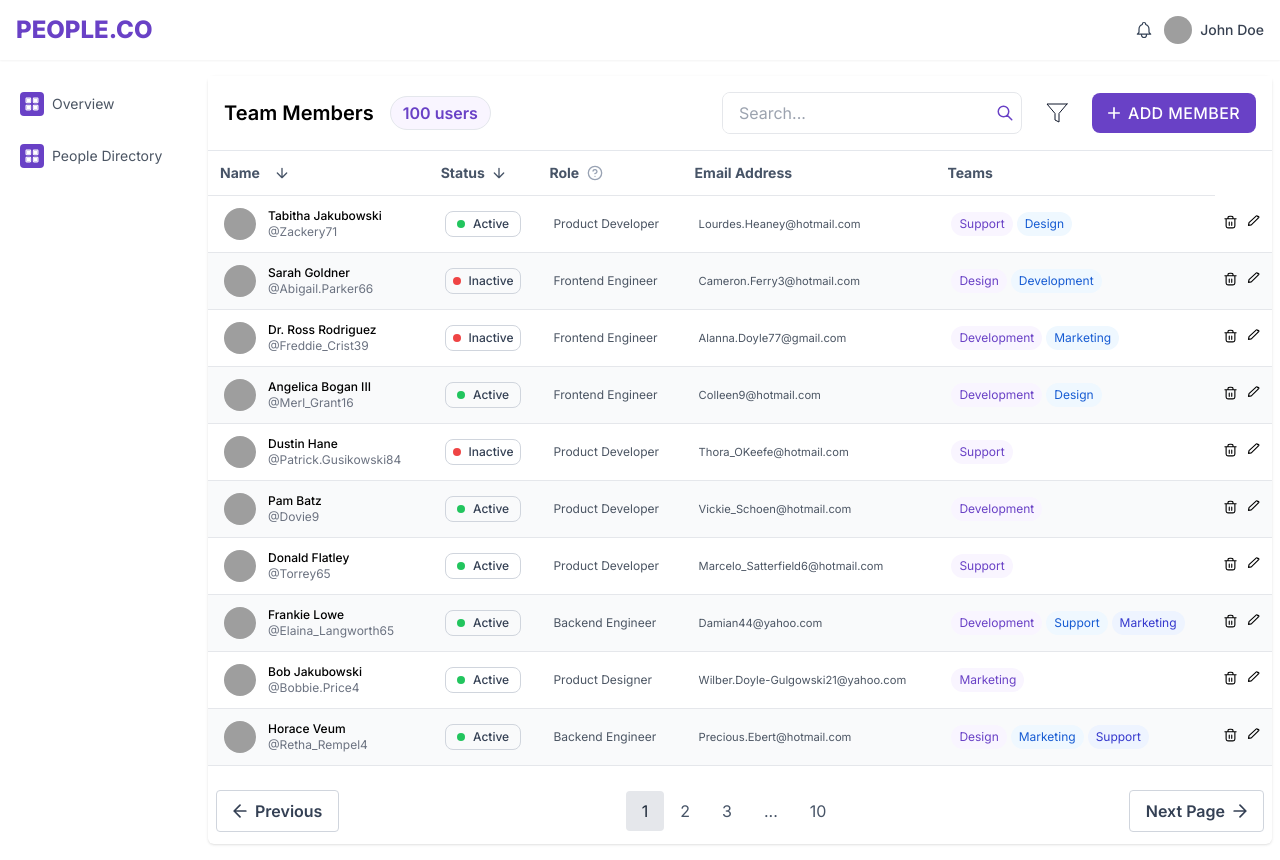
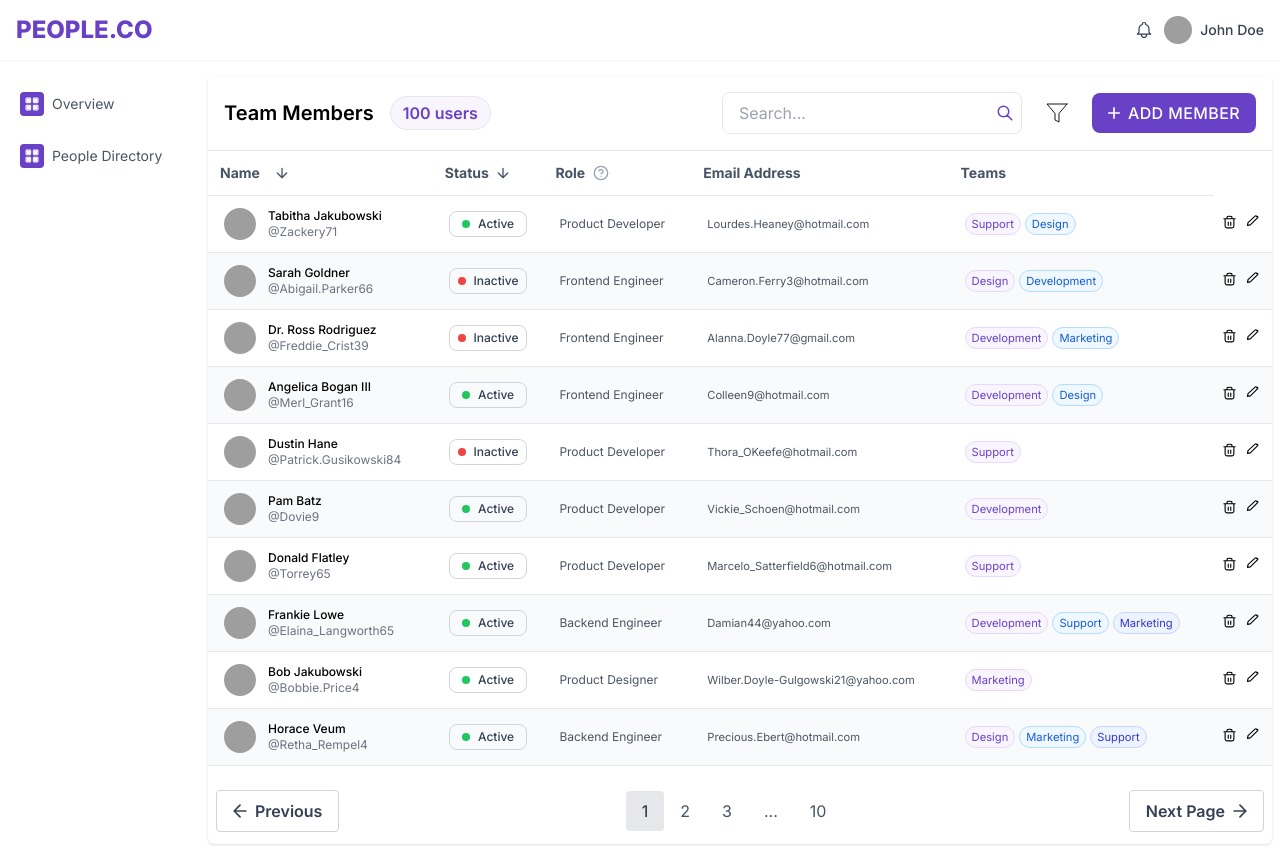
Before and after one commit to AmulyaMachhan/User-Management, a React (Vite) app in the folder frontend/: page /people-directory in a window 1280 px wide. Built offline with nearby package versions, Linux system fonts and the light colour scheme; grey boxes are pictures that could not be loaded.

Commit message:
Updated the teams column

```diff
--- a/frontend/src/components/Columns/Teams.jsx
+++ b/frontend/src/components/Columns/Teams.jsx
@@ -2,7 +2,7 @@ import PropTypes from "prop-types";
 
 const Teams = ({ teams }) => {
   const colorSchemes = [
-    { text: "#6941C6", bg: "#F9F5FF", border: "#E4E7EC" },
+    { text: "#6941C6", bg: "#F9F5FF", border: "#E9D7FE" },
     { text: "#175CD3", bg: "#EFF8FF", border: "#B2DDFF" },
     { text: "#3538CD", bg: "#EEF4FF", border: "#C7D7FE" },
   ];
@@ -18,7 +18,7 @@ const Teams = ({ teams }) => {
         return (
           <div
             key={index}
-            className="text-xs px-2 py-1 rounded-full"
+            className={`text-[0.7rem] px-1.5 py-0.5 rounded-full border border-[${border}]`}
             style={{ color: text, backgroundColor: bg, borderColor: border }}
           >
             {team}
@@ -26,7 +26,7 @@ const Teams = ({ teams }) => {
         );
       })}
       {extraCount > 0 && (
-        <div className="text-xs px-2 py-1 rounded-full text-gray-600 border border-gray-300">
+        <div className="text-[0.7rem] px-1.5 py-0.5 font-[500] rounded-xl text-[#344054 ] border border-gray-300">
           +{extraCount}
         </div>
       )}
```
